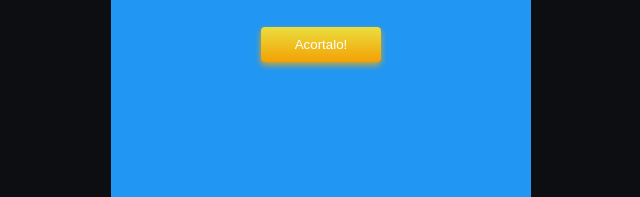
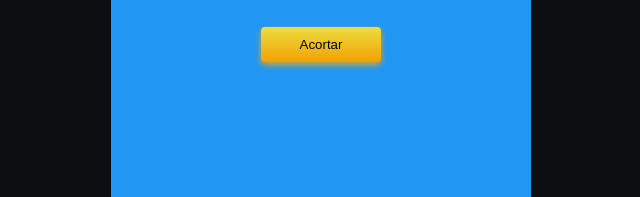
Before and after one commit to williamemir/url-shortener-front, a website: page public/index.html in a window 1280 px wide. Shown: the part 315-512 px from the top of the page, 319-959 px from the left. Drawn offline with Linux system fonts and the light colour scheme.

Commit message:
Change form text

```diff
--- a/public/index.css
+++ b/public/index.css
@@ -33,7 +33,7 @@ body {
     background-image: linear-gradient(to bottom, rgb(235 222 63), rgb(243 161 5));
     border: none;
     outline: none;
-    color: white;
+    color: black;
     box-shadow: 0 3px 6px #d7a827;
   }
 
--- a/public/index.html
+++ b/public/index.html
@@ -16,7 +16,7 @@
             placeholder="Escribe un enlace para acortarlo."
           />
           <div id="error" class="error"></div>
-          <button type="submit" id="btn" class="btn">Acortalo!</button>
+          <button type="submit" id="btn" class="btn">Acortar</button>
         </form>
         <div id="link-wrapper" class="link-wrapper">
           <h3 class="link-text">Link acortado</h3>
```
